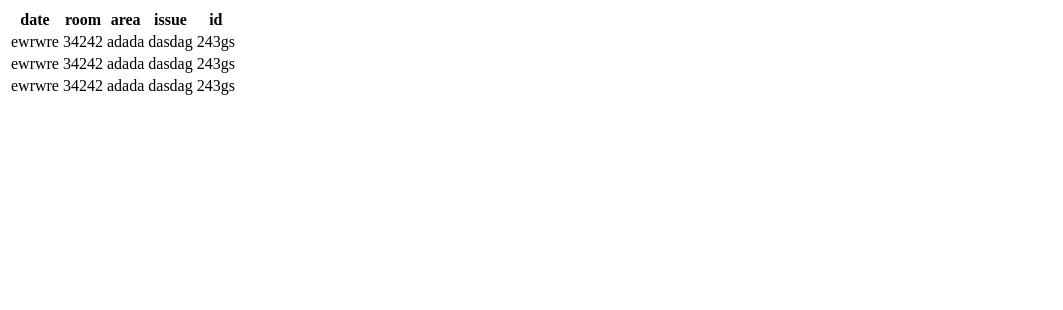
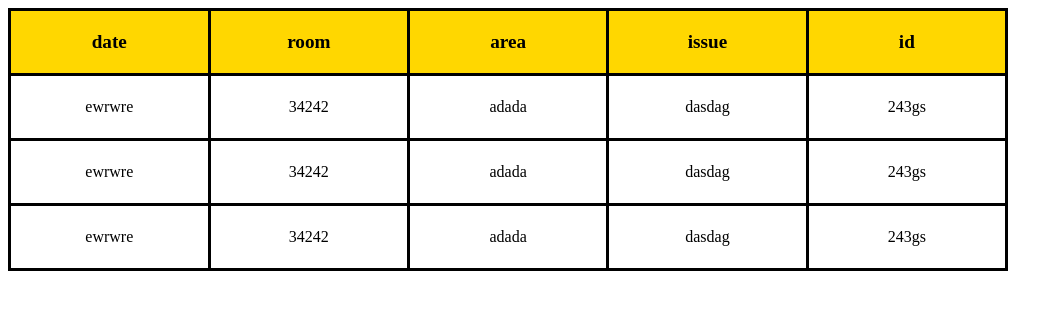
Before and after one commit to ArianaMartinMartinez/La-conserjeria, a PHP site: page /test.html in a window 1280 px wide. Shown: the top 310 px of the page, without its empty margins (0-1063 px from the left). Run offline with PHP 8.4, Linux system fonts and the light colour scheme.

Commit message:
feature: view

```diff
--- a/src/css/style.css
+++ b/src/css/style.css
@@ -1,2 +1,25 @@
 @import url(footer.css);
 @import url(header.css);
+
+.headerList{
+    font-weight: bolder;
+    font-size: larger;
+    background-color: gold;
+
+}
+
+ td, th{
+    border: 3px black solid;
+    width: 200px;
+    height: 60px;
+    text-align: center;
+
+
+
+}
+
+table{
+    width: 1000px;
+    border-collapse: collapse;
+
+}
```
